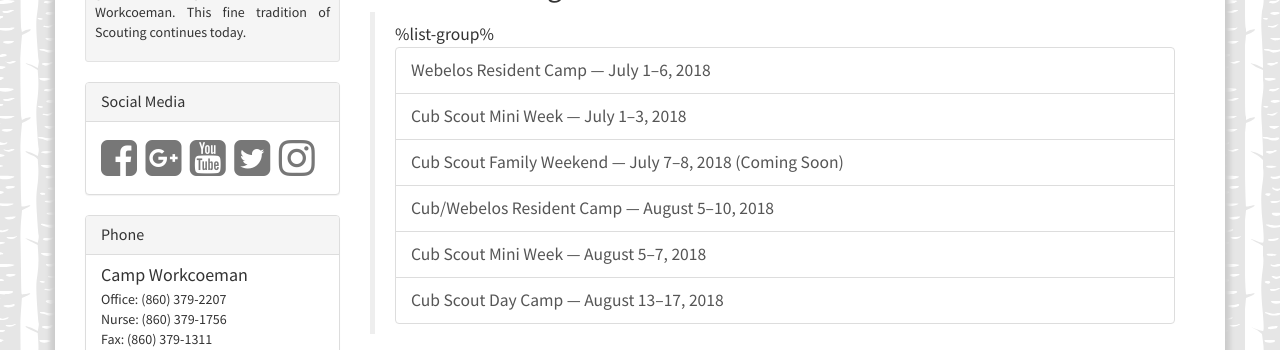
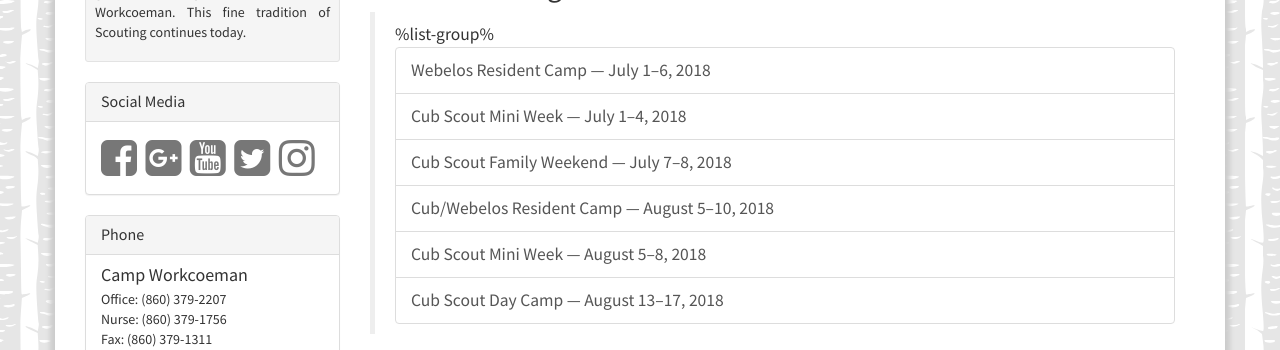
Before and after one commit to campworkcoeman/campworkcoeman.org, a Jekyll site: the page built from cub-scouts/register.md, in a window 1280 px wide. Shown: the part 540-890 px from the top of the page. Built offline with Jekyll 4.4.1, drawn with Linux system fonts in a browser that asks for light colours; nearby versions of some CDN libraries; Markdown is read by kramdown in place of the engine named in the settings.

Commit message:
Cub updates for 2018.

```diff
--- a/cub-scouts/register.md
+++ b/cub-scouts/register.md
@@ -16,8 +16,8 @@
 
 > %list-group%
 > <a href="https://www.ctrivers.org/event/2018-camp-workcoeman-webelos-only-week/8284" class="list-group-item">Webelos Resident Camp --- July 1--6, 2018</a>
-> <a href="https://www.ctrivers.org/event/2018-camp-workcoeman-cub-scout-mini-week-session-1/8526" class="list-group-item">Cub Scout Mini Week --- July 1--3, 2018</a>
-> <a href="https://www.ctrivers.org/" class="list-group-item">Cub Scout Family Weekend --- July 7--8, 2018 (Coming Soon)</a>
+> <a href="https://www.ctrivers.org/event/2018-camp-workcoeman-cub-scout-mini-week-session-1/8526" class="list-group-item">Cub Scout Mini Week --- July 1--4, 2018</a>
+> <a href="https://www.ctrivers.org/event/2018-camp-workcoeman-cub-scout-family-camp/8576" class="list-group-item">Cub Scout Family Weekend --- July 7--8, 2018</a>
 > <a href="https://www.ctrivers.org/event/2018-camp-workcoeman-cub-scout-resident-camp/8302" class="list-group-item">Cub/Webelos Resident Camp --- August 5--10, 2018</a>
-> <a href="https://www.ctrivers.org/event/2018-camp-workcoeman-cub-scout-mini-week-session-2/8527" class="list-group-item">Cub Scout Mini Week --- August 5--7, 2018</a>
+> <a href="https://www.ctrivers.org/event/2018-camp-workcoeman-cub-scout-mini-week-session-2/8527" class="list-group-item">Cub Scout Mini Week --- August 5--8, 2018</a>
 > <a href="https://www.ctrivers.org/event/workcoeman-day-camp/8289" class="list-group-item">Cub Scout Day Camp --- August 13--17, 2018</a>
```
Also changed, not shown: cub-scouts/fees.md (+2 -2 lines), cub-scouts/mini-week.md (+1 -1 lines), cub-scouts/overview.md (+1 -1 lines).
